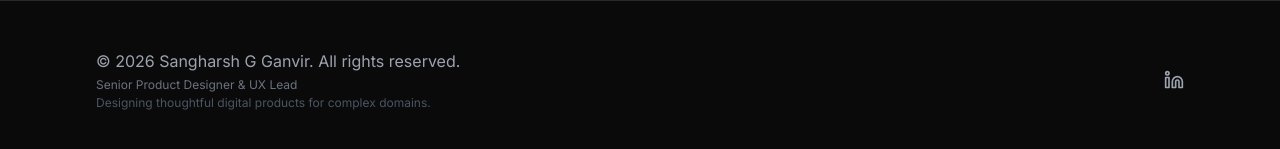
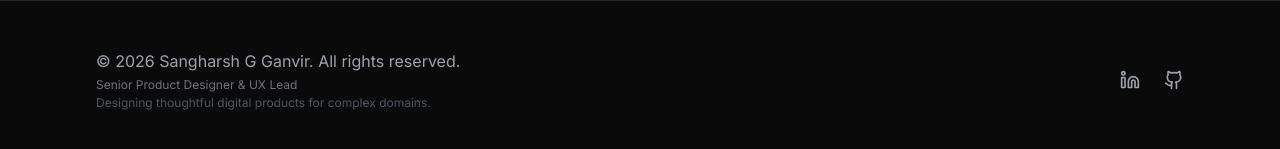
Before and after one commit to SangharshGanvir/MyPortfolioPM, a React (Vite) app: page / in a window 1280 px wide. Shown: the part 3455-3604 px from the top of the page. Built offline with nearby package versions, Linux system fonts and the light colour scheme.

Commit message:
added git repository

```diff
--- a/src/components/Footer.jsx
+++ b/src/components/Footer.jsx
@@ -1,4 +1,4 @@
-import { Linkedin } from 'lucide-react';
+import { Linkedin, Github } from 'lucide-react';
 
 const Footer = ({ isProjectPage = false }) => {
   const currentYear = new Date().getFullYear();
@@ -29,6 +29,15 @@
             >
               <Linkedin size={20} />
             </a>
+            <a
+              href="https://github.com/SangharshGanvir?tab=repositories"
+              target="_blank"
+              rel="noopener noreferrer"
+              className="text-gray-400 hover:text-primary transition-colors"
+              aria-label="GitHub"
+            >
+              <Github size={20} />
+            </a>
           </div>
         </div>
       </div>
```
